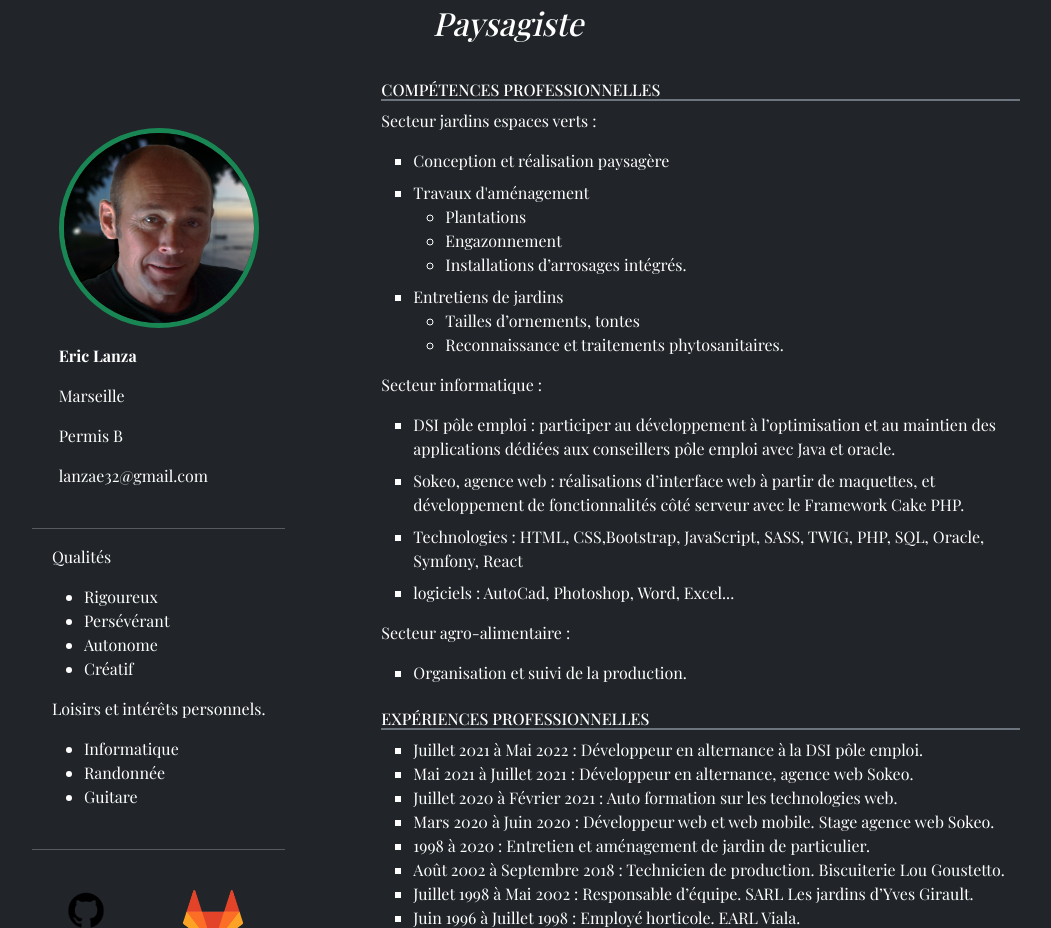
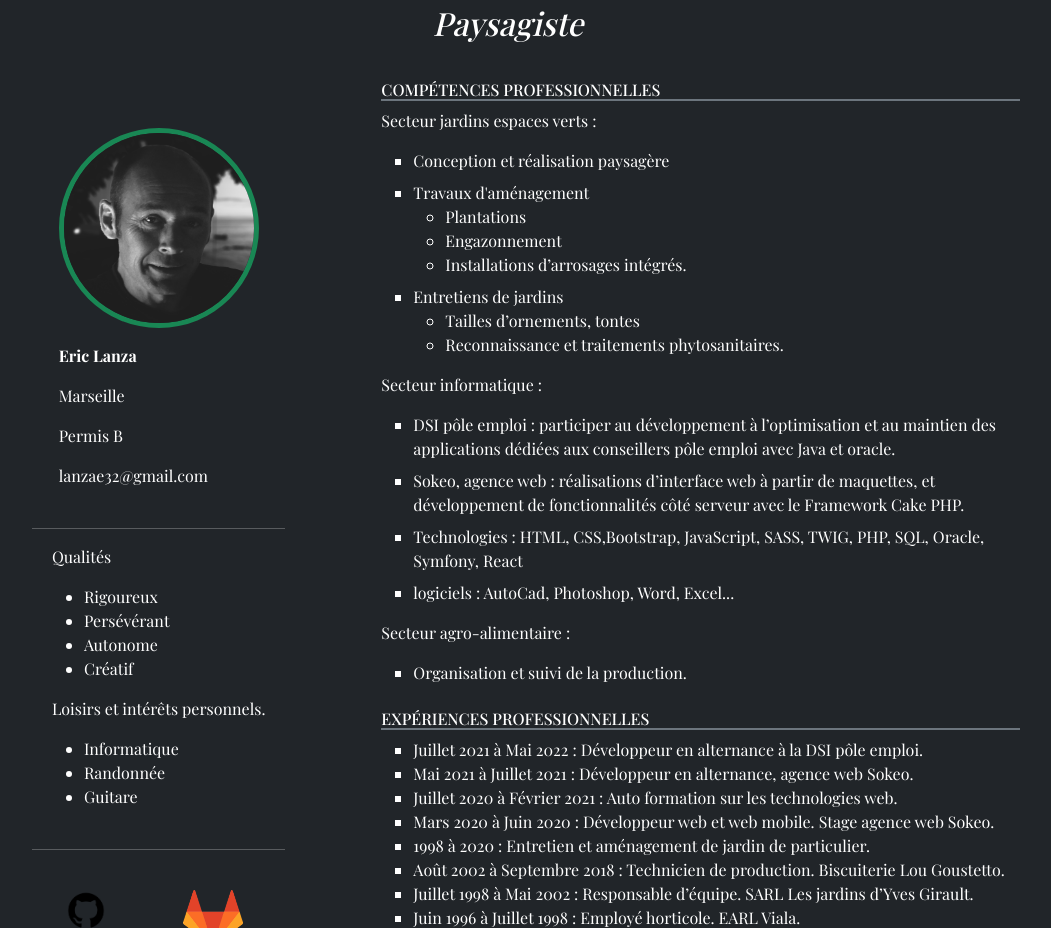
Before and after one commit to Eric-dev13/Portfolio-Jardins-Espace-Verts, a website: page index.html in a window 1280 px wide. Shown: the part 6540-7468 px from the top of the page, without its empty margins (132-1183 px from the left). Drawn offline with nearby package versions, Linux system fonts and the light colour scheme; a web font is replaced by a local one.

Commit message:
correction link head

```diff
--- a/index.html
+++ b/index.html
@@ -170,7 +170,7 @@
                     <div class="col-md-4 p-5">
                         <div class="d-flex justify-content-center mb-4">
                             <div>
-                                <img src="assets/images/moi.png" alt="Eric lanza" width="200" class="border border-success border-5 rounded-circle">
+                                <img src="assets/images/moi2.png" alt="Eric lanza" width="200" class="border border-success border-5 rounded-circle">
                                 <p class="fw-bold pt-3">Eric Lanza</p>
                                 <p>Marseille</p>
                                 <p>Permis B</p>
```
Also changed, not shown: assets/images/moi.png (deleted), assets/images/moi2.png (added).
